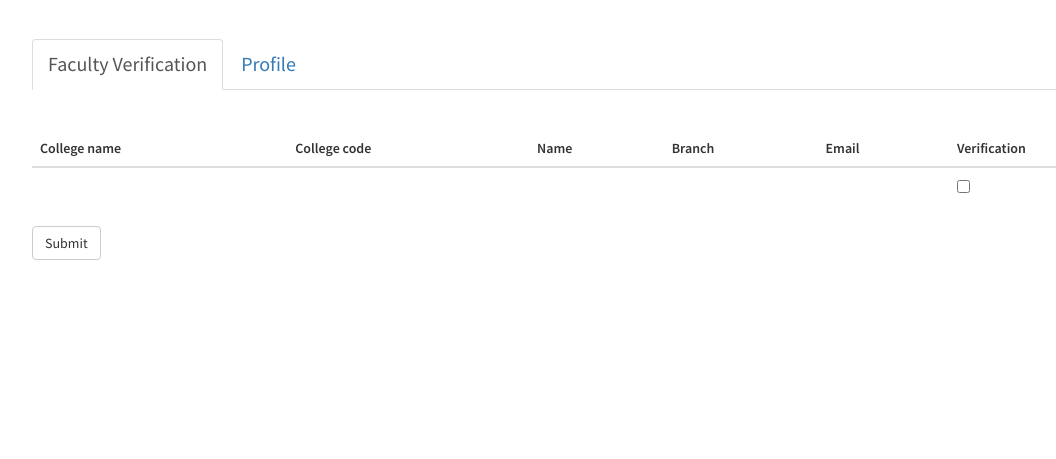
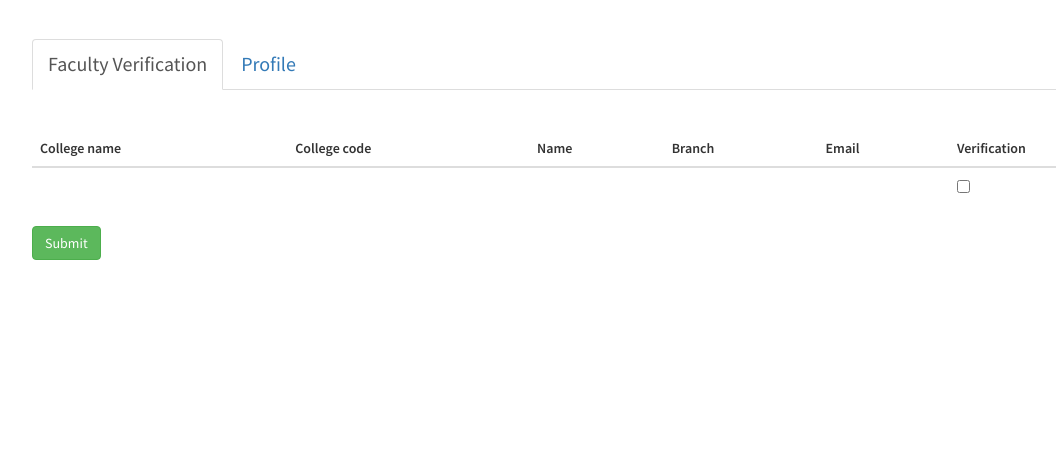
Before and after one commit to mrinalraj/utu-practical-portal, a Node server app: page /HOD/dashboard in a window 1280 px wide. Shown: the part 257-716 px from the top of the page, without its empty margins (38-1094 px from the left). Run offline with Node 20, Linux system fonts and the light colour scheme; the visitor is signed in with stand-in values (Sample User, id 1); tables that the repository leaves empty hold one stand-in row (values such as "Sample post"); some libraries are stand-ins or nearby versions.

Commit message:
final changes

```diff
--- a/views/dashboard.handlebars
+++ b/views/dashboard.handlebars
@@ -51,7 +51,7 @@
                             </tbody>
                             {{/each}}
                         </table>
-                        <button class="btn btn-default" onclick="disableinp" type="submit">Submit</button>
+                        <button class="btn btn-success" onclick="disableinp" type="submit">Submit</button>
                     </form>
                     {{else}}
                     <h1>All sorted here!
@@ -82,7 +82,7 @@
                             <input type="text" class="form-control" placeholder="Enter comma seperated dates respective to the subjects in the format ddmm"
                                 name="dates">
                         </div>
-                        <button type="submit" class="btn btn-default">Add Subjects</button>
+                        <button type="submit" class="btn btn-success">Add Subjects</button>
                     </form>
                 </div>
 
@@ -103,10 +103,10 @@
                         <a href="#enter-subject" data-toggle="tab">Enter Subjects</a>
                     </li>
                     <li>
-                        <a href="#enter-feedback-internal" data-toggle="tab">Enter Fedback as internal</a>
+                        <a href="#enter-feedback-internal" data-toggle="tab">Enter Feedback as internal</a>
                     </li>
                     <li>
-                        <a href="#enter-feedback-external" data-toggle="tab">Enter Fedback as External</a>
+                        <a href="#enter-feedback-external" data-toggle="tab">Enter Feedback as External</a>
                     </li>
                 </ul>
                 <br>
@@ -222,7 +222,7 @@
                                     <input type="password" class="form-control" placeholder="Password" name="password">
                                 </div>
 
-                                <button type="submit" class="btn btn-default"> Update </button>
+                                <button type="submit" class="btn btn-success"> Update </button>
                             </form>
                         </div>
                     </div>
@@ -237,7 +237,7 @@
                                 <label>Add Intrested Subjects</label>
                                 <input type="text" class="form-control" placeholder="Comma seperated subject codes" name="subs">
                             </div>
-                            <button type="submit" class="btn btn-default"> Update </button>
+                            <button type="submit" class="btn btn-success"> Update </button>
 
                         </form>
                         <br>
@@ -420,7 +420,7 @@
                                 </tbody>
                                 {{/each}}
                             </table>
-                            <button class="btn btn-default" onclick="disableinp" type="submit">Submit</button>
+                            <button class="btn btn-success" onclick="disableinp" type="submit">Submit</button>
                         </form>
                         {{else}}
                         <h1>All sorted here!
@@ -526,7 +526,7 @@
                                     <input type="password" class="form-control" placeholder="Password" name="password">
                                 </div>
 
-                                <button type="submit" class="btn btn-default"> Update </button>
+                                <button type="submit" class="btn btn-success"> Update </button>
                             </form>
                         </div>
                     </div>
@@ -581,7 +581,7 @@
                                 </tbody>
                                 {{/each}}
                             </table>
-                            <button class="btn btn-default" onclick="disableinp" type="submit">Submit</button>
+                            <button class="btn btn-success" onclick="disableinp" type="submit">Submit</button>
                         </form>
                         {{else}}
                         <h1>All sorted here!
@@ -679,7 +679,7 @@
                                     <input type="password" class="form-control" placeholder="Password" name="password">
                                 </div>
 
-                                <button type="submit" class="btn btn-default"> Update </button>
+                                <button type="submit" class="btn btn-success"> Update </button>
                             </form>
                         </div>
                     </div>
@@ -712,7 +712,7 @@
                                 </tbody>
                                 {{/each}}
                             </table>
-                            <button class="btn btn-default" onclick="disableinp" type="submit">Submit</button>
+                            <button class="btn btn-success" onclick="disableinp" type="submit">Submit</button>
                         </form>
                         {{else}}
                         <h1>All sorted here!
--- a/views/login.handlebars
+++ b/views/login.handlebars
@@ -17,7 +17,7 @@
                     <label for="pwd">Password:</label>
                     <input type="password" name="pass" class="form-control" id="pwd" required>
                 </div>
-                <button type="submit" class="btn btn-default">Login</button>
+                <button type="submit" class="btn btn-success">Login</button>
             </form>
             <br> {{#if reg}}
             <a href="{{reg}}">New here? Register first</a> {{/if}}
--- a/views/register.handlebars
+++ b/views/register.handlebars
@@ -73,7 +73,7 @@
                 <label><input type="checkbox" class="" placeholder="Accept" name="accept"> &nbsp; I hereby accept that the information given by me are true to my knowledge and there are no false information provided.<br>Entering any invalid information will lead to the rejection of my application.</label>
             </div>
             <p></p>
-            <button type="submit" class="btn btn-default">Submit</button>
+            <button type="submit" class="btn btn-success">Submit</button>
         </form>
     </div>
 </div>
```
Also changed, not shown: lib/googleMatrix.js (+22 -18 lines), package.json (+2 -7 lines), 1 other file.
